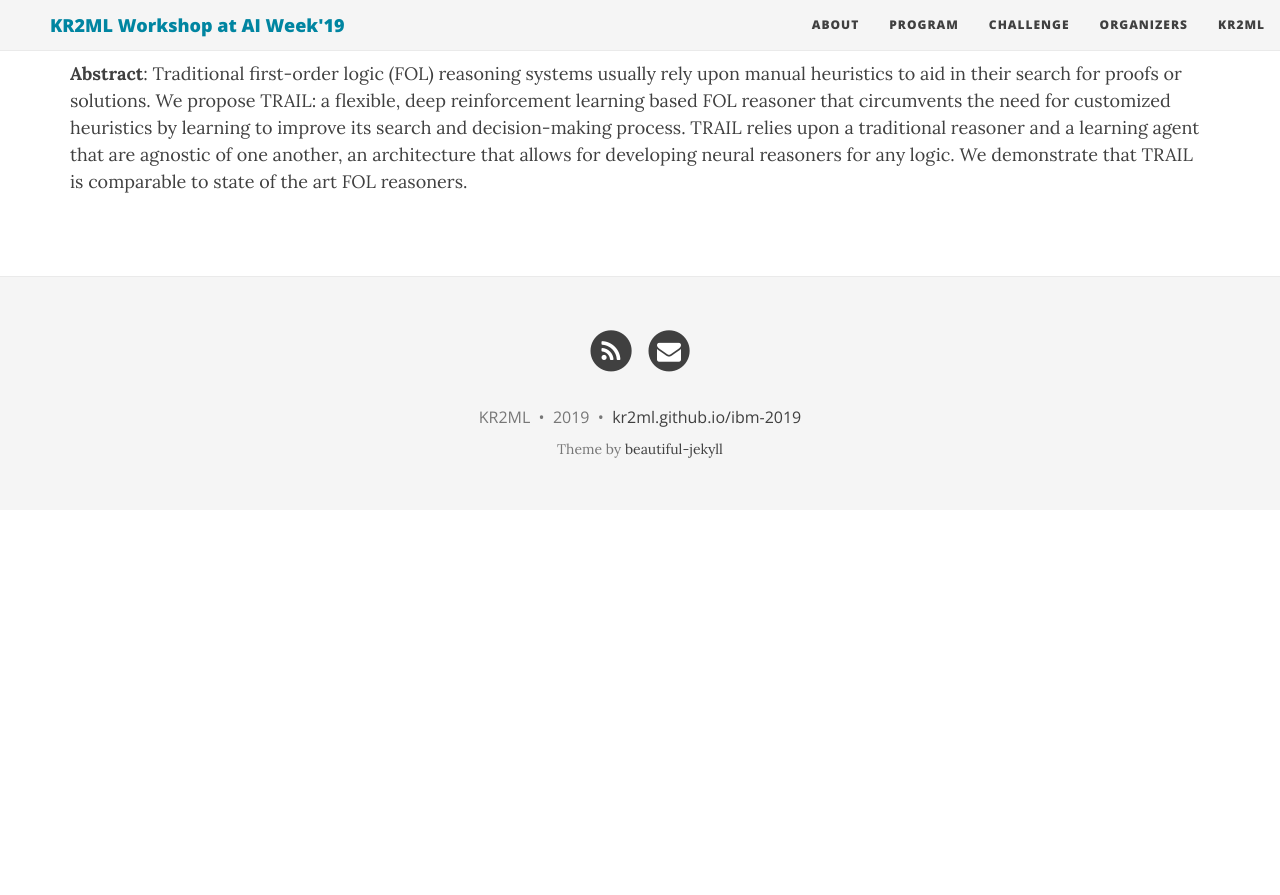
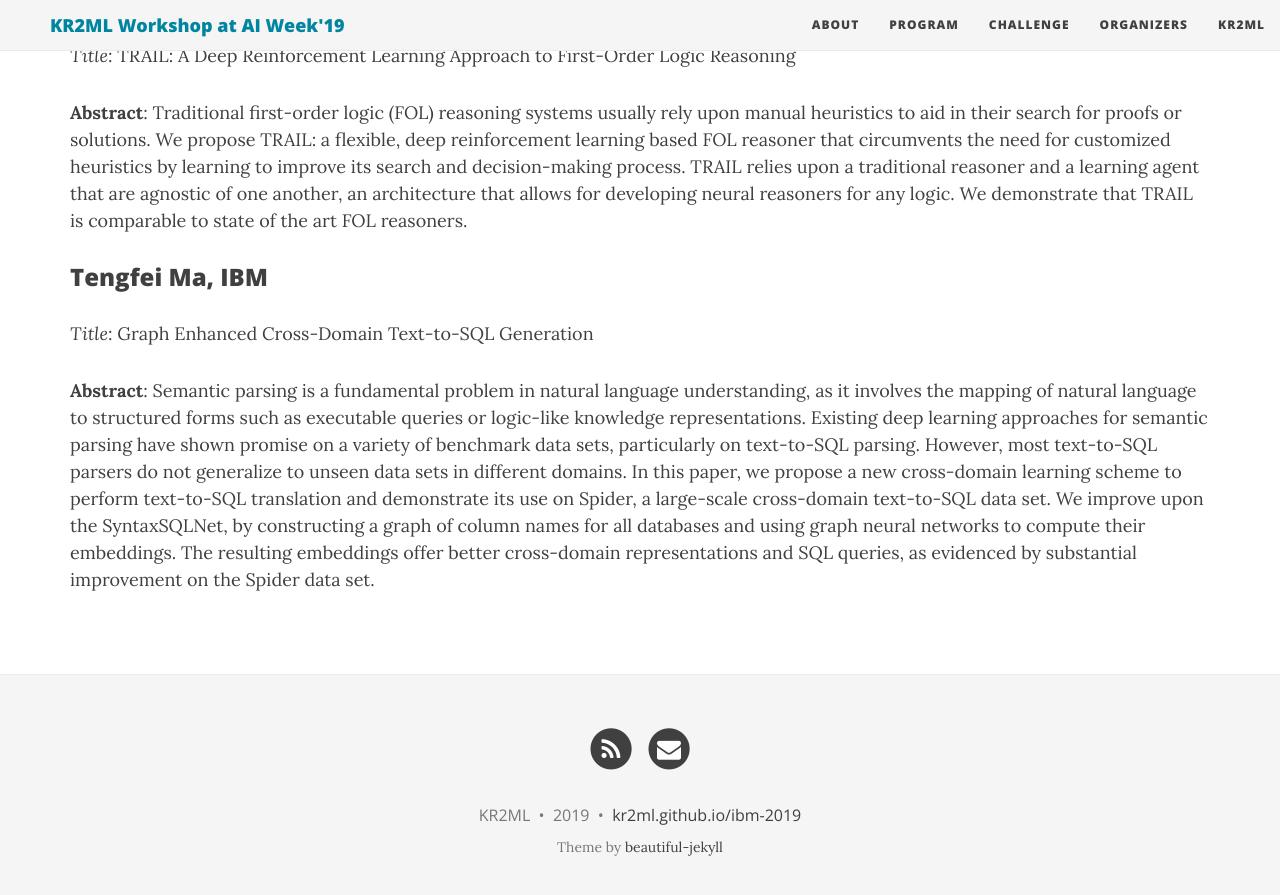
Before and after one commit to kr2ml/ibm-2019, a Jekyll site: the page built from schedule.md, in a window 1280 px wide and 900 px high, scrolled down 5340 px. Shown: the top 895 px of the window. Built offline with Jekyll 4.4.1, drawn with Linux system fonts in a browser that asks for light colours; nearby versions of some CDN libraries; before the commit the page ends 5850 px from its top, so only the background shows below that.

Commit message:
KRT: Added Tengfei talk details to challenge session

```diff
--- a/schedule.md
+++ b/schedule.md
@@ -39,6 +39,7 @@ use-site-title: true
 | [QA Challenge Session](challenge.md)        | 16:15 - 17:00  |
 | - Sumit Bhatia (IBM) | |
 | - Challenge Participants  | |
+| - [Tengfei Ma](#tengfei-ma) (IBM) | |
 | Workshop Closing  |   |
 
 Please also check out the rest of the [AI Week](https://ibm.biz/ai-research-week) program.
@@ -142,6 +143,12 @@ Question Generation
 
 **Abstract**: Traditional first-order logic (FOL) reasoning systems usually rely upon manual heuristics to aid in their search for proofs or solutions.  We propose TRAIL: a flexible, deep reinforcement learning based FOL reasoner that circumvents the need for customized heuristics by learning to improve its search and decision-making process. TRAIL relies upon a traditional reasoner and a learning agent that are agnostic of one another, an architecture that allows for developing neural reasoners for any logic. We demonstrate that TRAIL is comparable to state of the art FOL reasoners.
 
+### Tengfei Ma, IBM<a name="tengfei-ma"></a>
+
+*Title*: Graph Enhanced Cross-Domain Text-to-SQL Generation
+
+**Abstract**: Semantic parsing is a fundamental problem in natural language understanding, as it involves the mapping of natural language to structured forms such as executable queries or logic-like knowledge representations. Existing deep learning approaches for semantic parsing have shown promise on a variety of  benchmark data sets, particularly on text-to-SQL parsing. However, most text-to-SQL parsers do not generalize to unseen data sets in different domains. In this paper, we propose a new cross-domain learning scheme to perform text-to-SQL translation and demonstrate its use on Spider, a large-scale cross-domain text-to-SQL data set. We improve upon the SyntaxSQLNet, by constructing a graph of column names for all databases and using graph neural networks to compute their embeddings.  The resulting embeddings offer better cross-domain representations and SQL queries, as evidenced by substantial improvement on the Spider data set.
+
 
 
 
```
